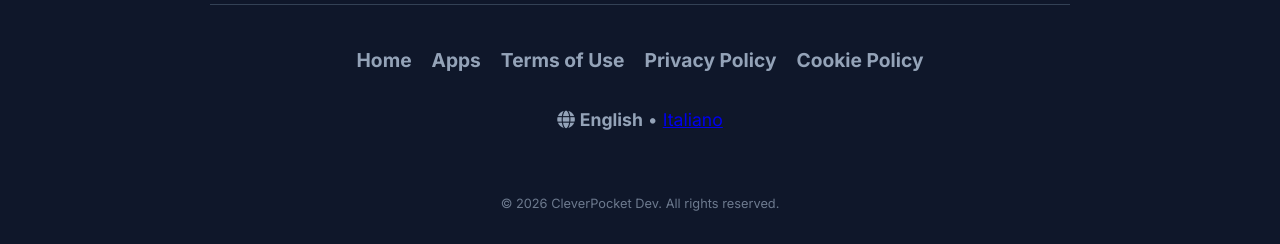
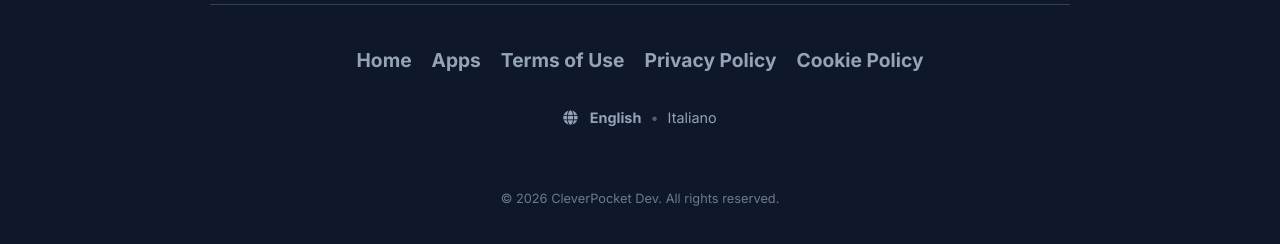
Before and after one commit to digitalcreat0r/sitoweb, a Jekyll site: the page built from index.html, in a window 1280 px wide. Shown: the part 900-1144 px from the top of the page. Built offline with Jekyll 4.4.1, drawn with Linux system fonts in a browser that asks for light colours.

Commit message:
aggiornamento

```diff
--- a/_sass/_footer.scss
+++ b/_sass/_footer.scss
@@ -31,3 +31,30 @@ footer {
     .footer-links { flex-direction: column; align-items: center; padding: 5px 0; gap: 15px; }
     .footer-links a { font-size: 1.4rem; }
 }
+
+.language-selector {
+    margin: 20px 0;
+    font-size: 0.9rem;
+    color: var(--text-muted); /* Usa le tue variabili esistenti */
+
+    i {
+        margin-right: 8px;
+    }
+
+    a {
+        text-decoration: none;
+        color: var(--text-color);
+        &:hover {
+            text-decoration: underline;
+        }
+    }
+
+    strong {
+        color: var(--accent-color); /* Colore della lingua attiva */
+    }
+
+    span {
+        margin: 0 5px;
+        opacity: 0.5;
+    }
+}
```
